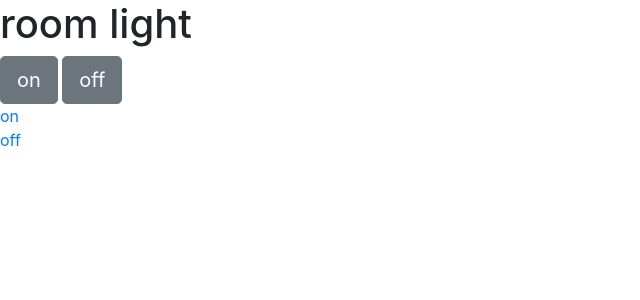
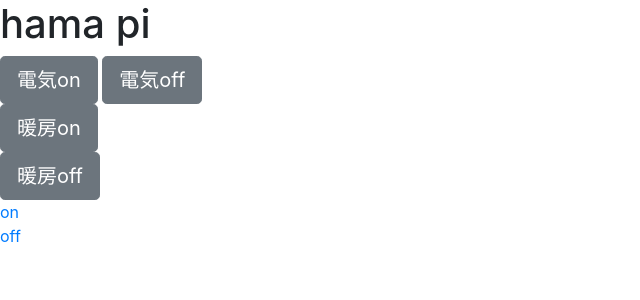
Before and after one commit to hmskdagoyabai/smart_ir, a Flask app: page / in a window 1280 px wide. Shown: the top 300 px of the page, without its empty margins (0-640 px from the left). Run offline with Flask 2, Linux system fonts and the light colour scheme; some libraries are stand-ins or nearby versions.

Commit message:
button追加

```diff
--- a/web/templates/index.html
+++ b/web/templates/index.html
@@ -25,20 +25,34 @@
     ></script>
   </head>
   <body>
-    <h1>room light</h1>
+    <h1>hama pi</h1>
     <button
       type="button"
       class="btn btn-secondary btn-lg"
-      onClick="send_get('http://192.168.1.40:5000/on')"
+      onClick="send_get('http://192.168.1.40:5000/send/light:on')"
     >
-      on
+      電気on
     </button>
     <button
       type="button"
       class="btn btn-secondary btn-lg"
-      onClick="send_get('http://192.168.1.40:5000/off');"
+      onClick="send_get('http://192.168.1.40:5000/send/light:off');"
     >
-      off</button
+      電気off</button
+    ><br />
+    <button
+      type="button"
+      class="btn btn-secondary btn-lg"
+      onClick="send_get('http://192.168.1.40:5000/send/danbo:on');"
+    >
+      暖房on</button
+    ><br />
+    <button
+      type="button"
+      class="btn btn-secondary btn-lg"
+      onClick="send_get('http://192.168.1.40:5000/send/danbo:off');"
+    >
+      暖房off</button
     ><br />
     <a href="#" onClick="send_get('http://192.168.1.40:5000/on');">on</a><br />
     <a href="#" onClick="send_get('http://192.168.1.40:5000/off');">off</a
```
